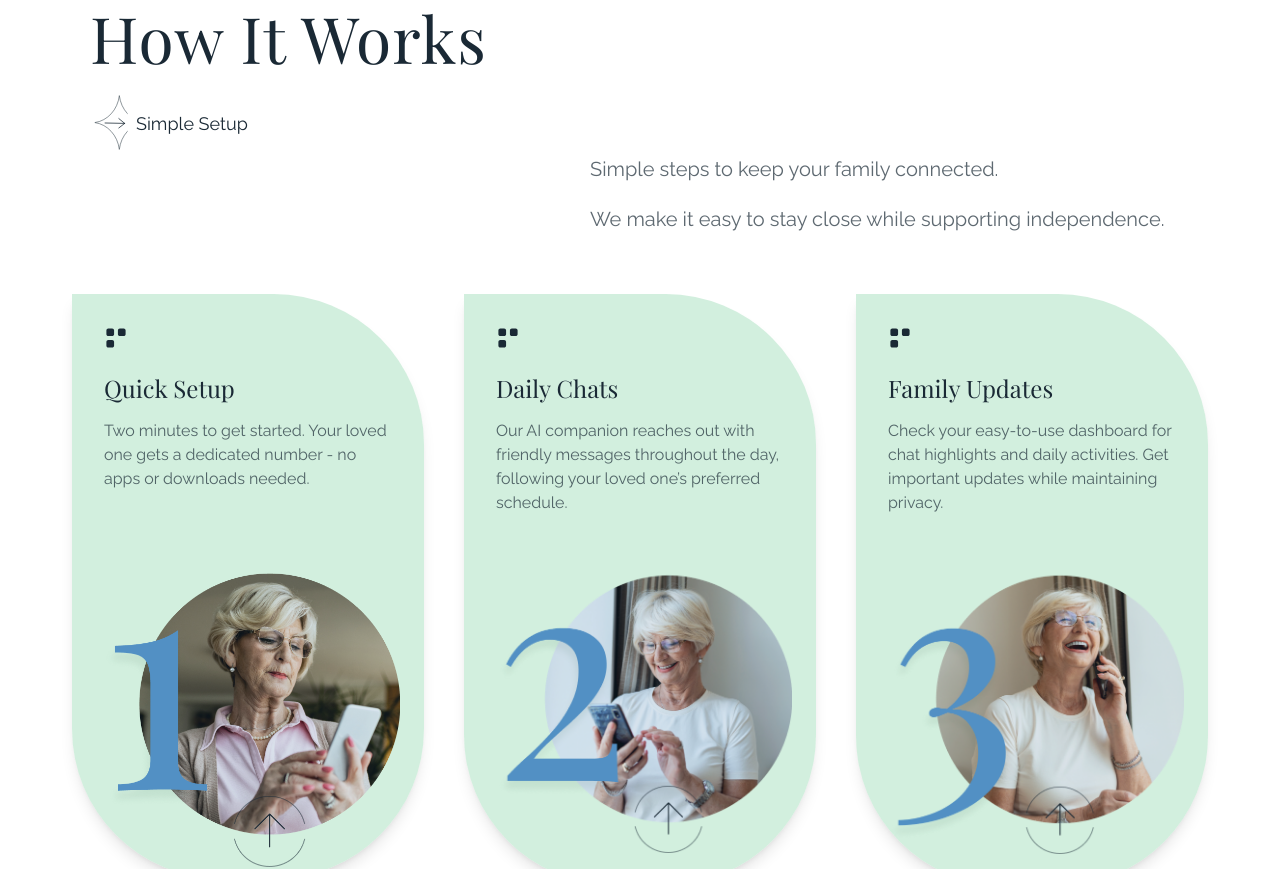
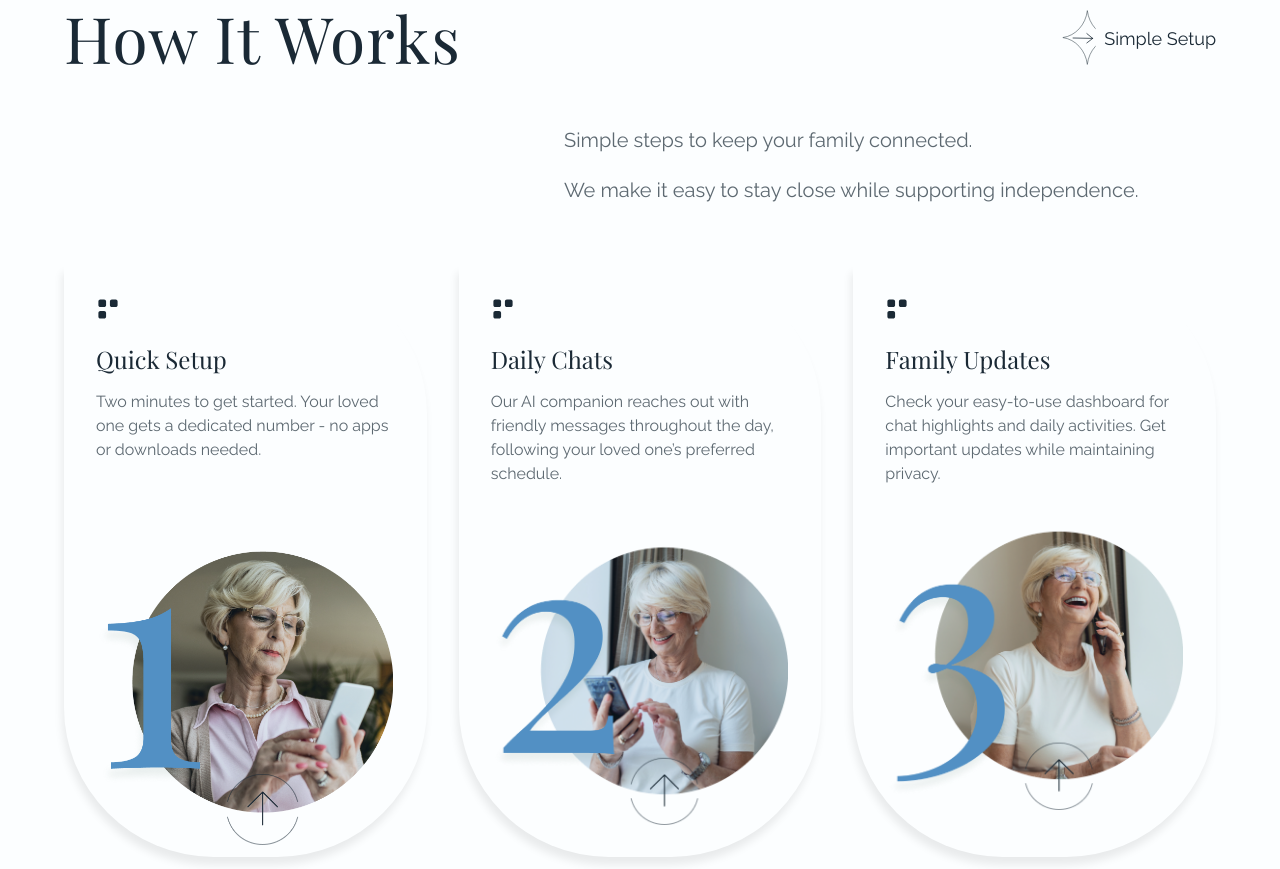
Before and after one commit to SiarheiBalabanovich/affini-app, a React (Vite) app: page / in a window 1280 px wide. Shown: the part 1020-1889 px from the top of the page. Built offline with nearby package versions, Linux system fonts and the light colour scheme.

Commit message:
refactor: improve HowItWorks section (GSAP, layout, tokens, accessibility)

```diff
--- a/src/components/HowItWorksSection.jsx
+++ b/src/components/HowItWorksSection.jsx
@@ -1,19 +1,45 @@
-import step1Image from '../assets/step1_img.png';
-import step2Image from '../assets/step2_img.png';
-import step3Image from '../assets/step3_img.png';
-import simpleSetupIcon from '../assets/button_simple_setup.svg';
-import iconCardStep from '../assets/icon_card_step.svg';
-import { Swiper, SwiperSlide } from 'swiper/react';
-import 'swiper/css';
-import { useEffect } from "react";
+import { useEffect, useRef } from "react";
 import gsap from "gsap";
 import { ScrollTrigger } from "gsap/ScrollTrigger";
+import { Swiper, SwiperSlide } from "swiper/react";
+
+import "swiper/css";
+
+import step1Image from "../assets/step1_img.png";
+import step2Image from "../assets/step2_img.png";
+import step3Image from "../assets/step3_img.png";
+import simpleSetupIcon from "../assets/button_simple_setup.svg";
+import iconCardStep from "../assets/icon_card_step.svg";
 
 gsap.registerPlugin(ScrollTrigger);
 
 function HowItWorksSection() {
+  const sectionRef = useRef(null);
+
+  const steps = [
+    {
+      title: "Quick Setup",
+      description:
+        "Two minutes to get started. Your loved one gets a dedicated number - no apps or downloads needed.",
+      image: step1Image,
+    },
+    {
+      title: "Daily Chats",
+      description:
+        "Our AI companion reaches out with friendly messages throughout the day, following your loved one’s preferred schedule.",
+      image: step2Image,
+    },
+    {
+      title: "Family Updates",
+      description:
+        "Check your easy-to-use dashboard for chat highlights and daily activities. Get important updates while maintaining privacy.",
+      image: step3Image,
+    },
+  ];
 
   useEffect(() => {
+    if (!sectionRef.current) return;
+
     const ctx = gsap.context(() => {
       const cards = gsap.utils.toArray(".howitworks-card");
 
@@ -21,8 +47,8 @@ function HowItWorksSection() {
 
       gsap.from(cards, {
         scrollTrigger: {
-        trigger: cards[0],
-        start: "top 85%",
+          trigger: sectionRef.current,
+          start: "top 75%",
           once: true,
         },
         y: 60,
@@ -32,81 +58,84 @@ function HowItWorksSection() {
         stagger: 0.2,
         ease: "power3.out",
       });
-  });
+    }, sectionRef);
 
     return () => ctx.revert();
   }, []);
 
   return (
     <section
+      ref={sectionRef}
       id="how-it-works"
-      className="bg-white pt-[166px] pb-[60px] px-[90px] xs:px-4 xs:py-[80px]"
+      className="bg-whiteCustom px-4 py-20 md:px-10 lg:px-16 lg:pt-[166px] lg:pb-[60px]"
     >
-      <div className="max-w-[1280px] mx-auto">
-        <div className="flex flex-col xs:flex-row xs:items-center xs:justify-between gap-[16px] xs:mb-[48px]">
-          <h2 className="font-playfair text-[#1A2935] font-normal xs:text-[24px] sm:text-[64px] xs:leading-[32px] sm:leading-[120%] tracking-[0.02em]">
+      <div className="mx-auto max-w-[1280px]">
+        <div className="flex flex-row items-center justify-between gap-4 mb-12">
+          <h2 className="font-playfair text-[24px] leading-8 tracking-[0.02em] text-primary md:text-[48px] md:leading-[120%] lg:text-[64px]">
             How It Works
           </h2>
-          <button className="flex items-center gap-[8px] text-[#1A2935] xs:text-[14px] sm:text-[18px] leading-[130%] font-raleway icon-768">
+
+          <button
+            type="button"
+            className="flex items-center gap-2 font-raleway text-[14px] leading-[130%] text-primary md:text-[18px]"
+          >
             <img
               src={simpleSetupIcon}
-              alt="Simple Setup Icon"
-              className="w-[38px] h-[61px]"
+              alt=""
+              aria-hidden="true"
+              className="h-[61px] w-[38px]"
             />
             Simple Setup
           </button>
         </div>
 
-        <div className="font-raleway xs:text-[16px] sm:text-[20px] text-[#1A2935B3] sm:mt-[0px] sm:ml-[500px] xs:mt-0 desc-768">
-          <p className="mb-[20px]">Simple steps to keep your family connected.</p>
+        <div className="max-w-[600px] font-raleway text-[16px] leading-[150%] text-primary/70 md:text-[20px] lg:ml-[500px]">
+          <p className="mb-5">Simple steps to keep your family connected.</p>
           <p>We make it easy to stay close while supporting independence.</p>
         </div>
 
-        {/* Slider for <=768px */}
-        <div className="block lg:hidden mt-[40px]">
+        {/* Slider for mobile/tablet */}
+        <div className="mt-10 block lg:hidden">
           <Swiper
             spaceBetween={16}
             slidesPerView="auto"
             grabCursor
-            style={{ width: '100%', maxWidth: 'none' }}
             className="w-full"
           >
-            {[step1Image, step2Image, step3Image].map((image, index) => (
+            {steps.map((step) => (
               <SwiperSlide
-                key={index}
-                className="flex-shrink-0 rounded-[32px] bg-[rgba(180,229,200,0.6)] shadow-lg p-[16px] flex flex-col h-auto min-h-[400px]"
-                style={{ width: '240px', borderRadius: '0 200px 200px 200px' }}
+                key={step.title}
+                className="
+                  !w-[240px]
+                  flex h-auto min-h-[400px] flex-col
+                  rounded-[0_200px_200px_200px]
+                  bg-softGreen
+                  p-4
+                  shadow-soft
+                "
               >
-                <div className="flex flex-col flex-grow">
+                <div className="flex flex-grow flex-col">
                   <img
                     src={iconCardStep}
-                    alt="Card Step Icon"
-                    className="w-[24px] h-[24px] mb-[16px]"
+                    alt=""
+                    aria-hidden="true"
+                    className="mb-4 h-6 w-6"
                   />
-                  <h3 className="font-playfair text-[#1A2935] text-[18px] leading-[120%] mb-[8px]">
-                    {index === 0
-                      ? 'Quick Setup'
-                      : index === 1
-                      ? 'Daily Chats'
-                      : 'Family Updates'}
+
+                  <h3 className="mb-2 font-playfair text-[18px] leading-[120%] text-primary">
+                    {step.title}
                   </h3>
-                  <p className="font-raleway text-[#1A2935B3] text-[14px] leading-[150%] mb-[16px] flex-grow">
-                    {index === 0
-                      ? 'Two minutes to get started. Your loved one gets a dedicated number - no apps or downloads needed.'
-                      : index === 1
-                      ? 'Our AI companion reaches out with friendly messages throughout the day, following your loved one’s preferred schedule.'
-                      : 'Check your easy-to-use dashboard for chat highlights and daily activities. Get important updates while maintaining privacy.'}
+
+                  <p className="mb-4 flex-grow font-raleway text-[14px] leading-[150%] text-primary/70">
+                    {step.description}
                   </p>
                 </div>
-                <div
-                  className={`flex justify-center mt-auto ${
-                    index === 0 ? 'mt-[20px]' : ''
-                  }`}
-                >
+
+                <div className="mt-auto flex justify-center">
                   <img
-                    src={image}
-                    alt="Step Image"
-                    className="w-[154px] h-auto mx-auto object-contain pb-[8px]"
+                    src={step.image}
+                    alt={`${step.title} illustration`}
+                    className="mx-auto w-[154px] object-contain pb-2"
                   />
                 </div>
               </SwiperSlide>
@@ -114,102 +143,54 @@ function HowItWorksSection() {
           </Swiper>
         </div>
 
-        <div className="hidden lg:flex flex-wrap lg:flex-nowrap justify-center items-start gap-8 md:gap-10 mt-[60px] xs:mt-[40px]">
-          {[step1Image, step2Image, step3Image].map((image, index) => (
-            <div
-              key={index}
-              className={`
-                howitworks-card relative rounded-[32px] p-6 md:p-8 shadow-lg
-                bg-[rgba(180,229,200,0.6)] w-[90%] md:w-[30%] lg:w-[32%] max-w-[410px]
-                flex flex-col justify-between h-full min-h-[500px]
-                ${index === 0 ? 'first-card' : ''}
-              `}
-              style={{ borderRadius: '0 150px 150px 150px' }}
+        {/* Desktop cards */}
+        <div className="mt-[60px] hidden justify-center gap-8 lg:flex lg:flex-nowrap">
+          {steps.map((step, index) => (
+            <article
+              key={step.title}
+              className="
+                howitworks-card
+                flex min-h-[500px] w-[32%] max-w-[410px] flex-col justify-between
+                rounded-[0_150px_150px_150px]
+                bg-softGreen
+                p-8
+                shadow-soft
+              "
             >
               <div>
                 <img
                   src={iconCardStep}
-                  alt="Card Step Icon"
-                  className="w-[24px] h-[24px] mb-6"
+                  alt=""
+                  aria-hidden="true"
+                  className="mb-6 h-6 w-6"
                 />
-                <h3 className="font-playfair text-[#1A2935] text-[20px] md:text-[24px] leading-[120%] mb-4">
-                  {index === 0
-                    ? 'Quick Setup'
-                    : index === 1
-                    ? 'Daily Chats'
-                    : 'Family Updates'}
+
+                <h3 className="mb-4 font-playfair text-[24px] leading-[120%] text-primary">
+                  {step.title}
                 </h3>
-                <p className="font-raleway text-[#1A2935B3] text-[14px] md:text-[16px] leading-[150%] text-left mb-0">
-                  {index === 0
-                    ? 'Two minutes to get started. Your loved one gets a dedicated number - no apps or downloads needed.'
-                    : index === 1
-                    ? 'Our AI companion reaches out with friendly messages throughout the day, following your loved one’s preferred schedule.'
-                    : 'Check your easy-to-use dashboard for chat highlights and daily activities. Get important updates while maintaining privacy.'}
+
+                <p className="font-raleway text-[16px] leading-[150%] text-primary/70">
+                  {step.description}
                 </p>
               </div>
+
               <div
                 className={`
-                  relative mx-auto w-[80%] lg:w-[296px] h-auto mt-6
-                  howitworks-image-container
-                  ${index === 0 ? 'xl:translate-y-[20px]' : ''}
-                  ${index === 2 ? 'third-card-img' : ''}
+                  relative mx-auto mt-6 w-[80%] lg:w-[296px]
+                  ${index === 0 ? "xl:translate-y-5" : ""}
+                  ${index === 2 ? "lg:-translate-y-[15px]" : ""}
                 `}
               >
                 <img
-                  src={image}
-                  alt="Step Image"
-                  className="w-full h-auto object-contain howitworks-img"
+                  src={step.image}
+                  alt={`${step.title} illustration`}
+                  className="h-auto w-full object-contain"
                 />
               </div>
-            </div>
+            </article>
           ))}
         </div>
       </div>
-
-      {/* 1440px */}
-      <style>{`
-        @media (min-width: 1440px) and (max-width: 1440px) {
-          .howitworks-card {
-            width: 400px !important;
-            max-width: 400px;
-            margin-left: 20px !important;
-            margin-right: 20px !important;
-          }
-          .howitworks-card.first-card {
-            transform: none !important;
-          }
-        }
-      `}</style>
-
-      {/* 768px */}
-      <style>{`
-        @media (min-width: 768px) and (max-width: 768px) {
-          .desc-768 {
-            margin-left: 0 !important;
-            width: 600px !important;
-            text-align: left;
-          }
-          .icon-768 {
-            margin-bottom: 20px !important;
-          }
-        }
-      `}</style>
-
-      {/* 1024px */}
-      <style>{`
-        @media (min-width: 1024px) and (max-width: 1024px) {
-          .howitworks-image-container {
-            width: auto !important;
-          }
-          .howitworks-img {
-            margin: 0 auto !important;
-            display: block !important;
-          }
-          .third-card-img {
-            transform: translateY(-15px) !important;
-          }
-        }
-      `}</style>
     </section>
   );
 }
```
Lines whose indentation alone changed are shown as unchanged.
